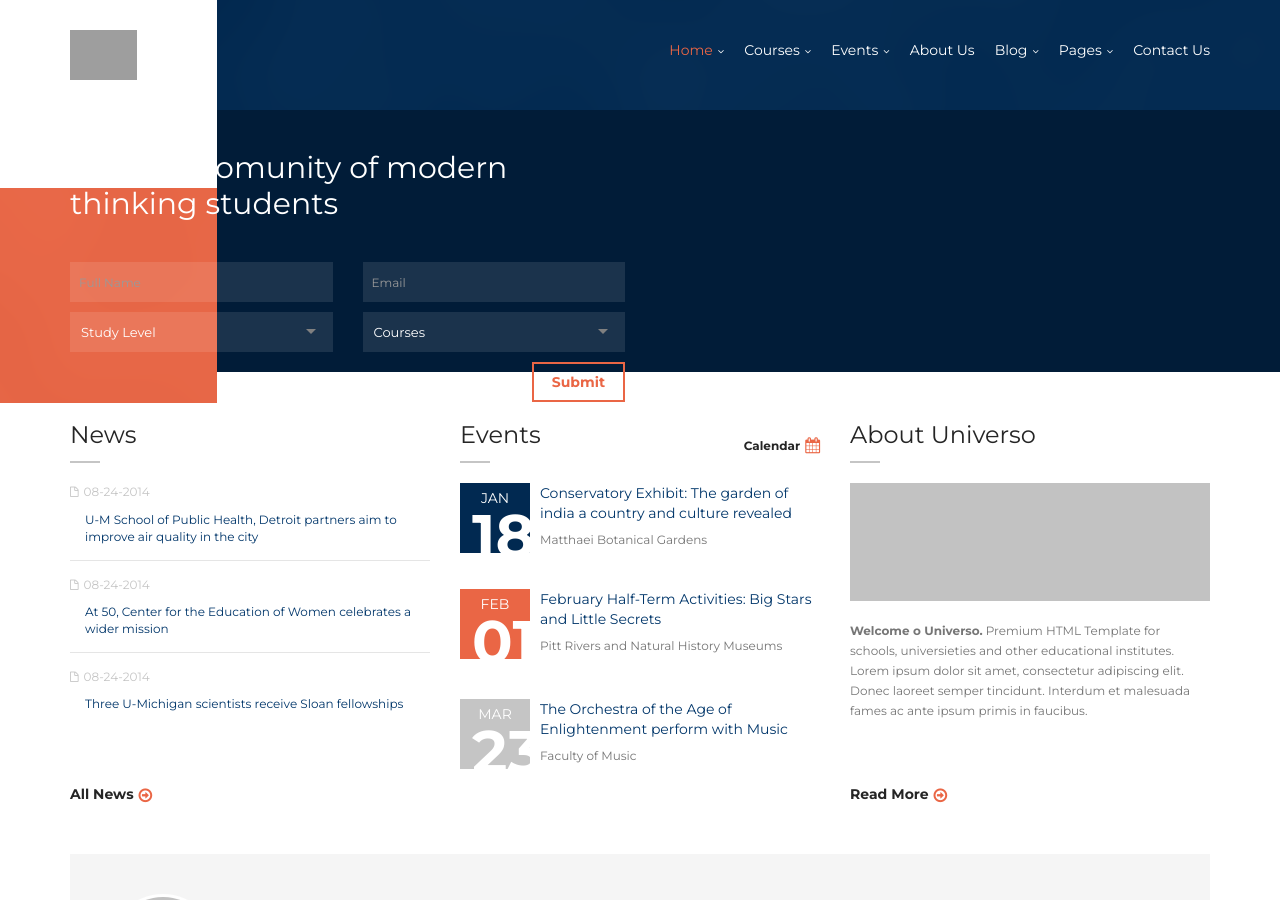
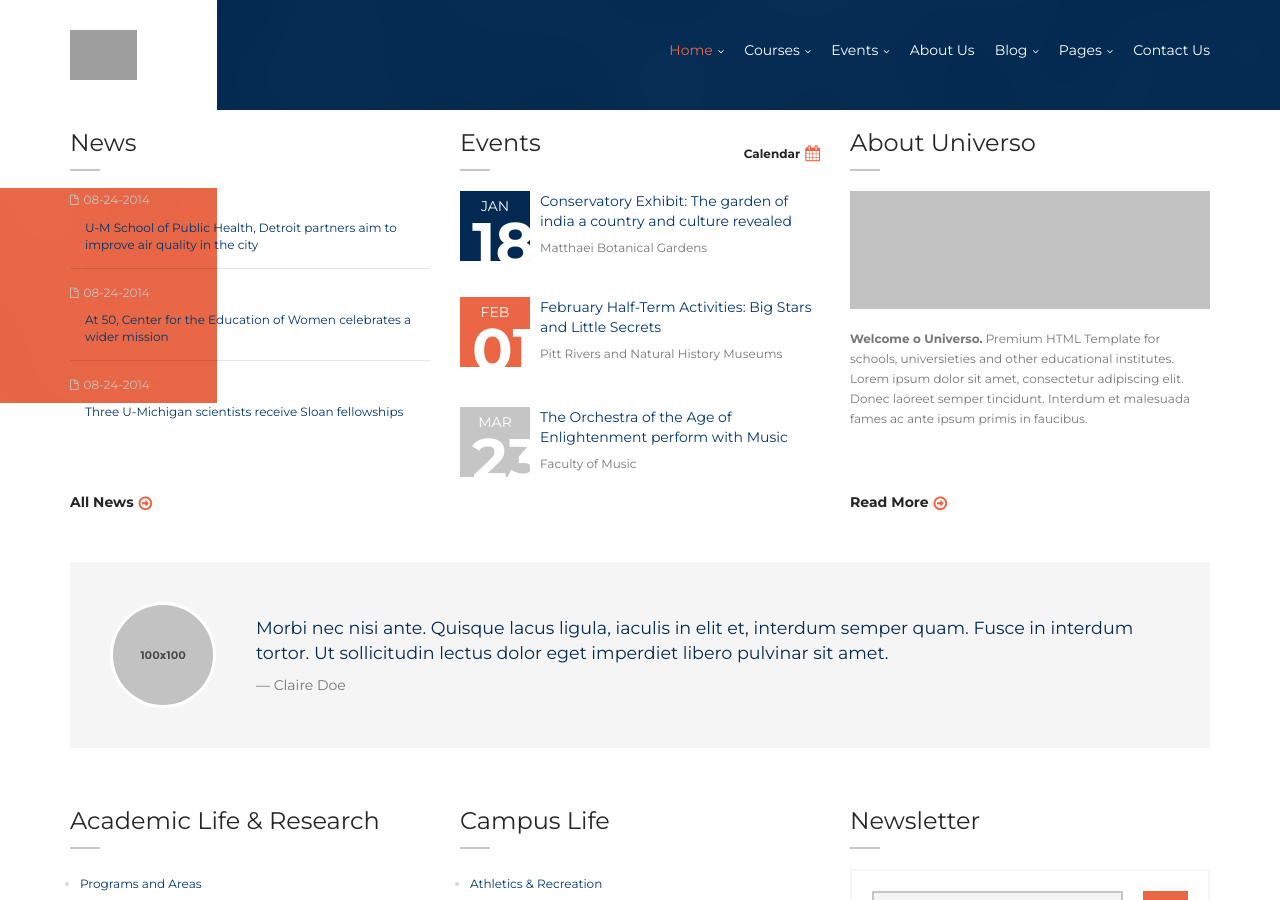
Before and after one commit to kramasamy/SoCC2015, a Jekyll site: the page index.html, which Jekyll copies as it is, in a window 1280 px wide and 900 px high. Built offline with Jekyll 4.4.1, drawn with Linux system fonts in a browser that asks for light colours; grey boxes are pictures that could not be loaded.

Commit message:
removed the home page carousel

```diff
--- a/index.html
+++ b/index.html
@@ -110,67 +110,6 @@
 
 <!-- Page Content -->
 <div id="page-content">
-<!-- Slider -->
-<div id="homepage-carousel">
-    <div class="container">
-        <div class="homepage-carousel-wrapper">
-            <div class="row">
-                <div class="col-md-6 col-sm-5">
-                    <div class="slider-content">
-                        <div class="row">
-                            <div class="col-md-12">
-                                <h1>Join the comunity of modern thinking students</h1>
-                                <form id="slider-form" role="form" action="" method="post">
-                                    <div class="row">
-                                        <div class="col-md-6">
-                                            <div class="input-group">
-                                                <input class="form-control has-dark-background" name="slider-name" id="slider-name" placeholder="Full Name" type="text" required>
-                                            </div>
-                                        </div><!-- /.col-md-6 -->
-                                        <div class="col-md-6">
-                                            <div class="input-group">
-                                                <input class="form-control has-dark-background" name="slider-email" id="slider-email" placeholder="Email" type="email" required>
-                                            </div>
-                                        </div><!-- /.col-md-6 -->
-                                    </div><!-- /.row -->
-                                    <div class="row">
-                                        <div class="col-md-6">
-                                            <div class="input-group">
-                                                <select name="slider-study-level" id="slider-study-level" class="has-dark-background">
-                                                    <option value="- Not selected -">Study Level</option>
-                                                    <option value="Beginner">Beginner</option>
-                                                    <option value="Advanced">Advanced</option>
-                                                    <option value="Intermediate">Intermediate</option>
-                                                    <option value="Professional">Professional</option>
-                                                </select>
-                                            </div><!-- /.form-group -->
-                                        </div><!-- /.col-md-6 -->
-                                        <div class="col-md-6">
-                                            <div class="input-group">
-                                                <select name="slider-course" id="slider-course" class="has-dark-background">
-                                                    <option value="- Not selected -">Courses</option>
-                                                    <option value="Art and Design">Art and Design</option>
-                                                    <option value="Marketing">Marketing</option>
-                                                    <option value="Science">Science</option>
-                                                    <option value="History and Psychology"></option>
-                                                </select>
-                                            </div><!-- /.form-group -->
-                                        </div><!-- /.col-md-6 -->
-                                    </div><!-- /.row -->
-                                    <button type="submit" id="slider-submit" class="btn btn-framed pull-right">Submit</button>
-                                    <div id="form-status"></div>
-                                </form>
-                            </div><!-- /.col-md-12 -->
-                        </div><!-- /.row -->
-                    </div><!-- /.slider-content -->
-                </div><!-- /.col-md-6 -->
-            </div><!-- /.row -->
-            <div class="background"></div>
-        </div><!-- /.slider-wrapper -->
-        <div class="slider-inner"></div>
-    </div><!-- /.container -->
-</div>
-<!-- end Slider -->
 
 <!-- News, Events, About -->
 <div class="block">
```
